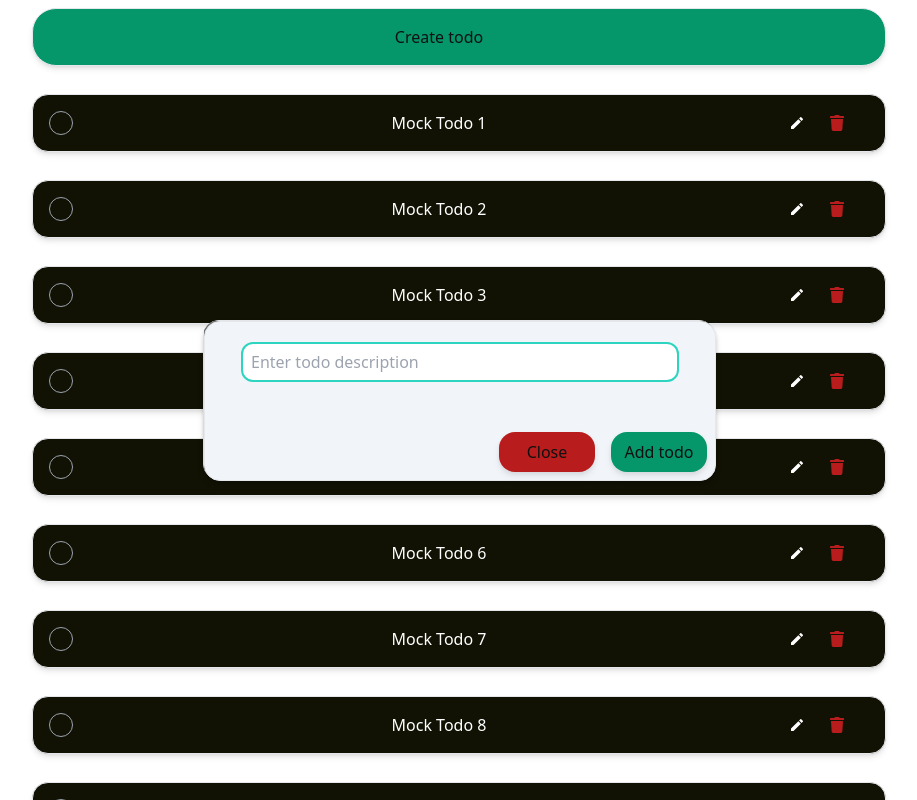
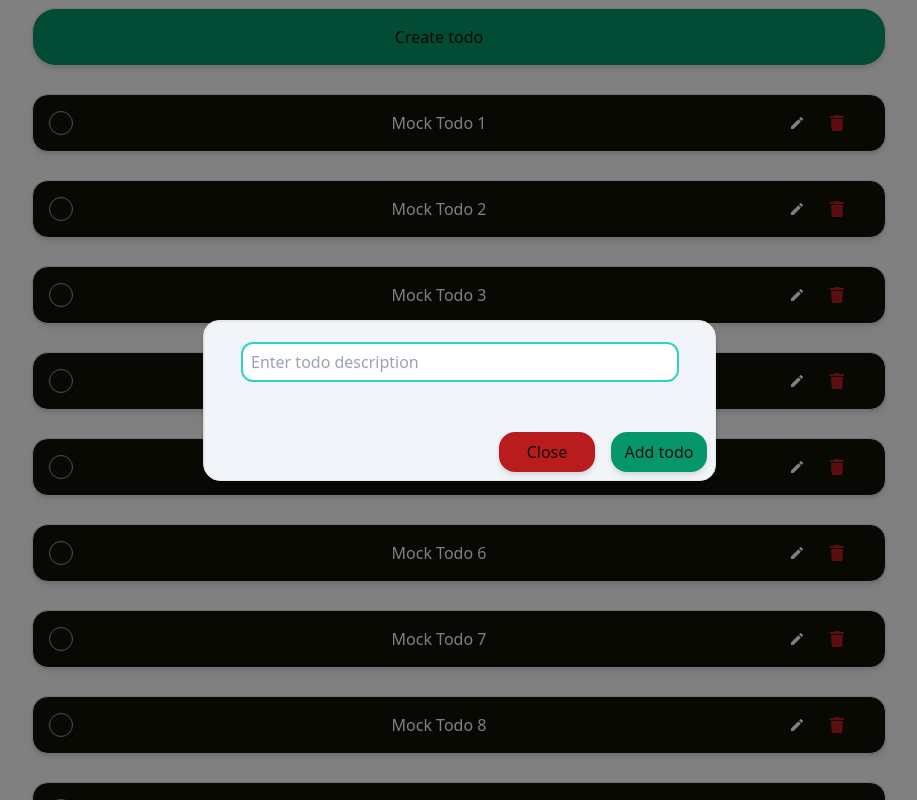
Before and after one commit to Nike682631/royale-todo, a React (Vite) app: page / in a window 1280 px wide. Both pictures are taken after a click on the button "Create todo". Shown: the top 800 px of the page, without its empty margins (181-1098 px from the left). Built offline with nearby package versions, Linux system fonts and the light colour scheme.

Commit message:
feat: fixed a background contrast issue

```diff
--- a/src/App.tsx
+++ b/src/App.tsx
@@ -61,11 +61,13 @@ function App() {
     <div className="flex flex-col items-center gap-3">
       {/* <ConfettiEffect /> */}
       {isExploding && <ConfettiExplosion {...largeProps} />}
+      {open && (
+        <div className="fixed inset-0 z-10 backdrop-brightness-50"></div>
+      )}
       <div
         className={`transition-all transition-opacity transition-transform duration-500 ease-in-out ${open ? 'translate-y-0 opacity-100 ' : 'pointer-events-none z-[-10] -translate-y-full rotate-90 opacity-0'} fixed inset-0 z-20 flex min-h-[20vh] w-[40vw] justify-center gap-4 self-center justify-self-center rounded-2xl border bg-slate-100 p-5 drop-shadow-md`}
         id="add-todo-modal"
       >
-        <div className="fixed inset-0 z-10 backdrop-brightness-50"></div>
         <div
           className={`transition-opacity ${open ? 'opacity-100' : 'opacity-0'} absolute inset-0 z-20 flex min-h-[20vh] w-[40vw] min-w-80 justify-center gap-4 self-center justify-self-center rounded-2xl border bg-slate-100 p-5 drop-shadow-md`}
         >
```
